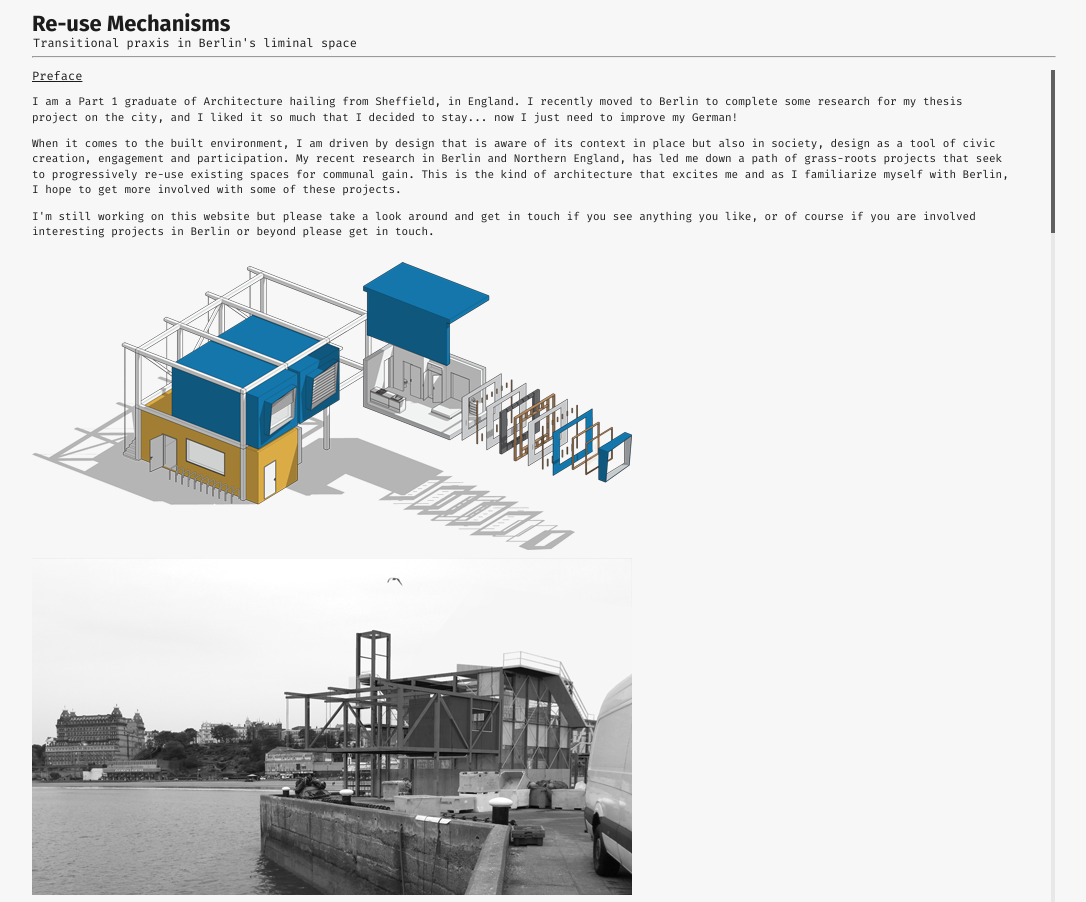
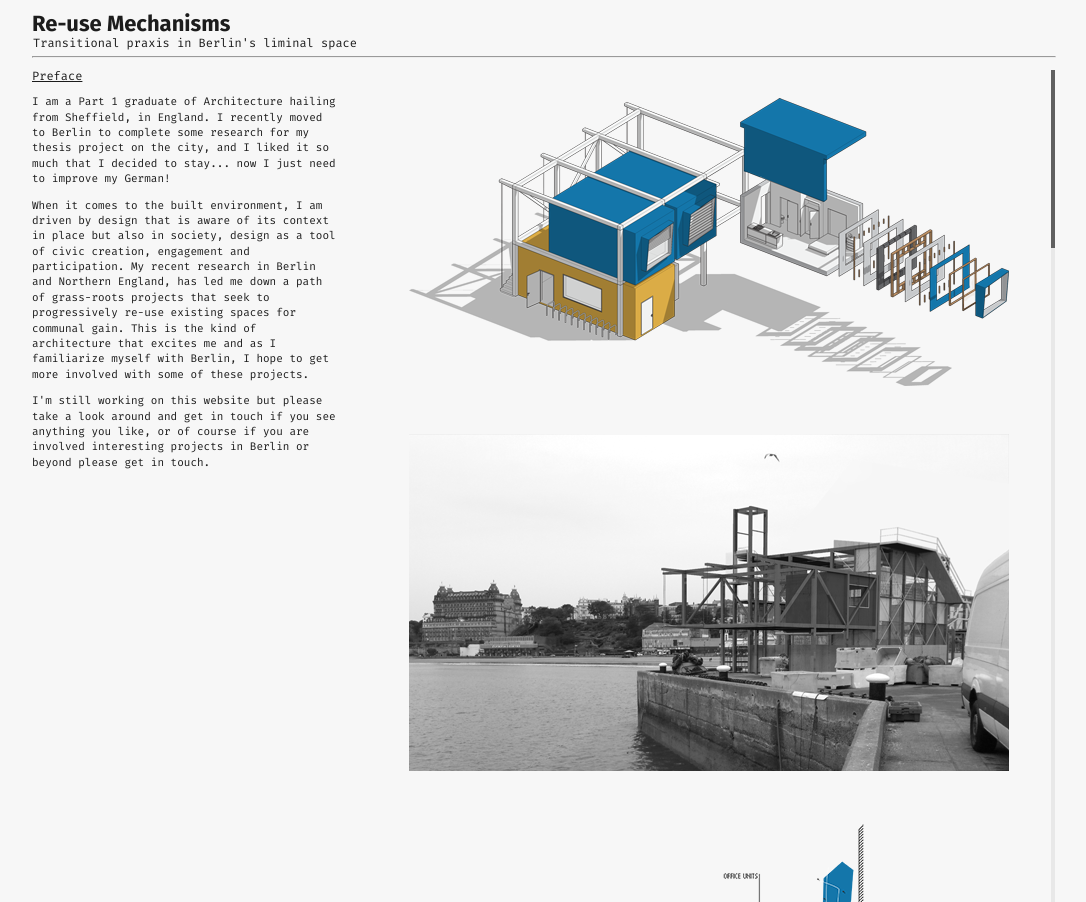
Before and after one commit to elliottcandrew/my-site, a Jekyll site: the page built from re-use-mechanisms/index.html, in a window 1280 px wide. Shown: the whole page, without its empty margins (96-1182 px from the left). Built offline with Jekyll 4.4.1, drawn with Linux system fonts in a browser that asks for light colours; Markdown is read by kramdown in place of the engine named in the settings.

Commit message:
Revert "trying to workout flex within jspPane"
This reverts commit dca723bc1b2ce160ca8f632bc49239933bcb3d90.

```diff
--- a/_includes/layout-rum.html
+++ b/_includes/layout-rum.html
@@ -1 +1 @@
-<section><div class="container2"><div class="col2"><div class="content"><!-- FIXED TEXT-->{%include module-ppage-text.html%}</div></div><div class="col2"><div class="content"><!-- IMAGES-->{%include module-ppage-imgs.html%}</div></div></div></section>
+<section><div class="container2"><div class="col-fixed"><div class="content"><!-- FIXED TEXT-->{%include module-ppage-text.html%}</div></div><div class="col1"><div class="content"><!-- IMAGES-->{%include module-ppage-imgs.html%}</div></div></div></section>
--- a/_pugfiles/layout-rum.pug
+++ b/_pugfiles/layout-rum.pug
@@ -1,13 +1,13 @@
 section
 	.container2
-		.col2
+		.col-fixed
 			.content
 
 				// FIXED TEXT
 
 				| {%include module-ppage-text.html%}
 
-		.col2
+		.col1
 			.content
 
 				// IMAGES
--- a/assets/css/main.css
+++ b/assets/css/main.css
@@ -562,14 +562,6 @@ hr {
   .ppage-wrap {
     width: 90vw; } }
 
-@media (max-width: 640px) {
-  .ppage-sections,
-  .container {
-    display: block; }
-  .ppage-sections.col1 {
-    max-width: 100%;
-    margin-right: 0; } }
-
 .container2 {
   display: -webkit-box;
   display: -ms-flexbox;
@@ -580,11 +572,58 @@ hr {
   will-change: overflow;
   height: calc(100vh - 56px); }
 
-.col2 {
+ppage-sections.col1 {
   position: relative;
   -webkit-box-flex: 1;
       -ms-flex: 1;
           flex: 1;
+  margin-right: 0;
+  overflow-y: auto;
+  overflow-x: hidden;
+  background: pink; }
+
+@media (max-width: 640px) {
+  .ppage-sections,
+  .container {
+    display: block; }
+  ppage-sections.col1 {
+    max-width: 100%;
+    margin-right: 0; } }
+
+.col-fixed {
+  position: relative;
+  width: calc(33.3% - 20px);
+  -webkit-box-flex: 0;
+      -ms-flex: none;
+          flex: none;
   margin-right: 17px;
-  overflow-y: auto;
-  overflow-x: hidden; }
+  overflow: hidden; }
+
+@media (max-width: 640px) {
+  .ppage-sections,
+  .container {
+    display: block; }
+  .col1 {
+    max-width: 100%;
+    margin-right: 0; } }
+
+.ppage-sections .col1 .content {
+  margin-left: auto;
+  margin-right: auto;
+  display: -webkit-box;
+  display: -ms-flexbox;
+  display: flex;
+  -webkit-box-align: center;
+      -ms-flex-align: center;
+          align-items: center;
+  -webkit-box-orient: vertical;
+  -webkit-box-direction: normal;
+      -ms-flex-direction: column;
+          flex-direction: column; }
+
+.ppage-sections img {
+  width: 100%;
+  max-width: 600px;
+  margin-bottom: 48px; }
+  .ppage-sections img:first-of-type {
+    margin-top: 28px; }
```
Also changed, not shown: assets/css/3-layouts/rum.sass (+58 -46 lines), assets/js/scripts.js (+0 -25 lines), assets/js/scripts.min.js.
